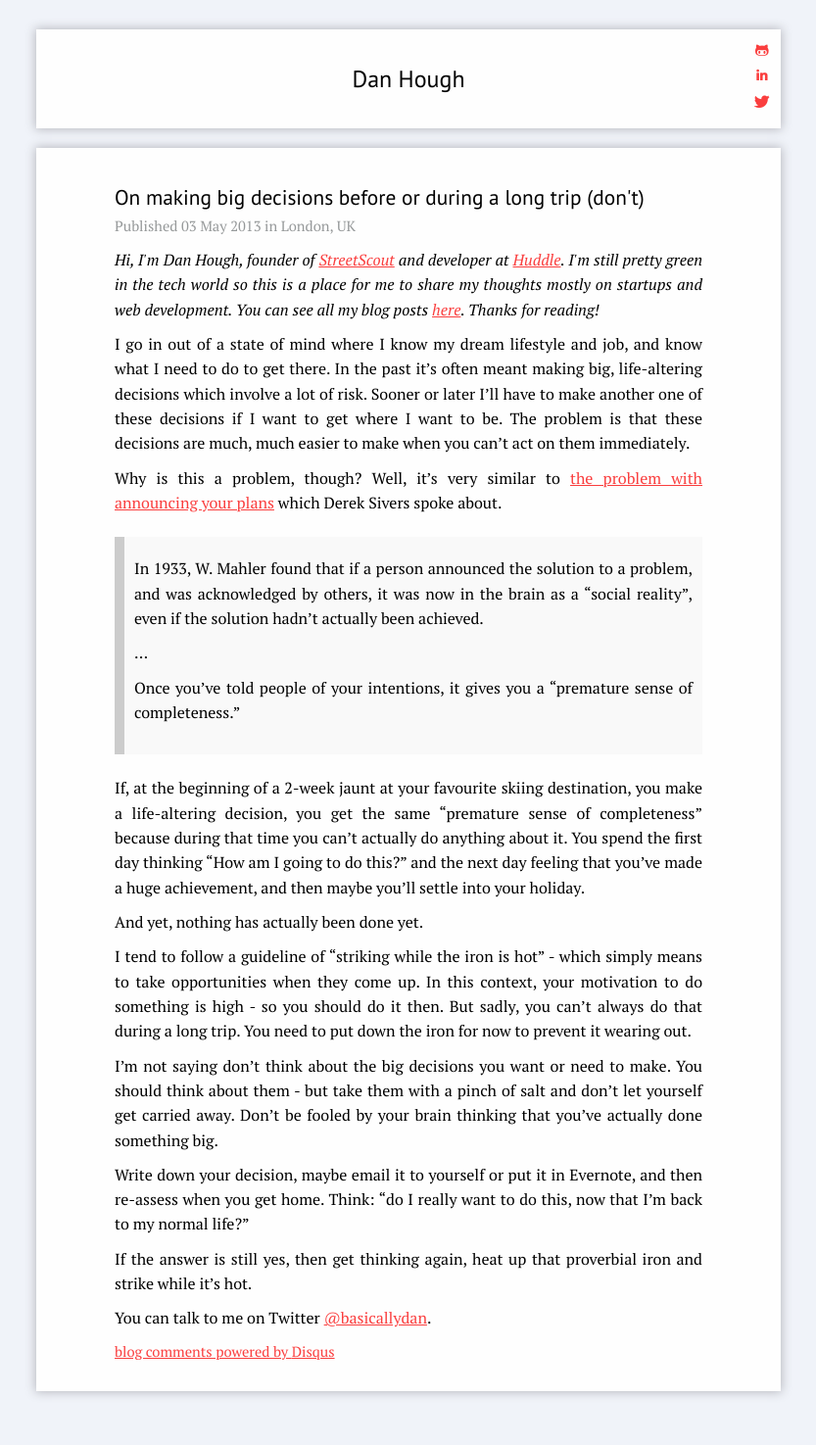
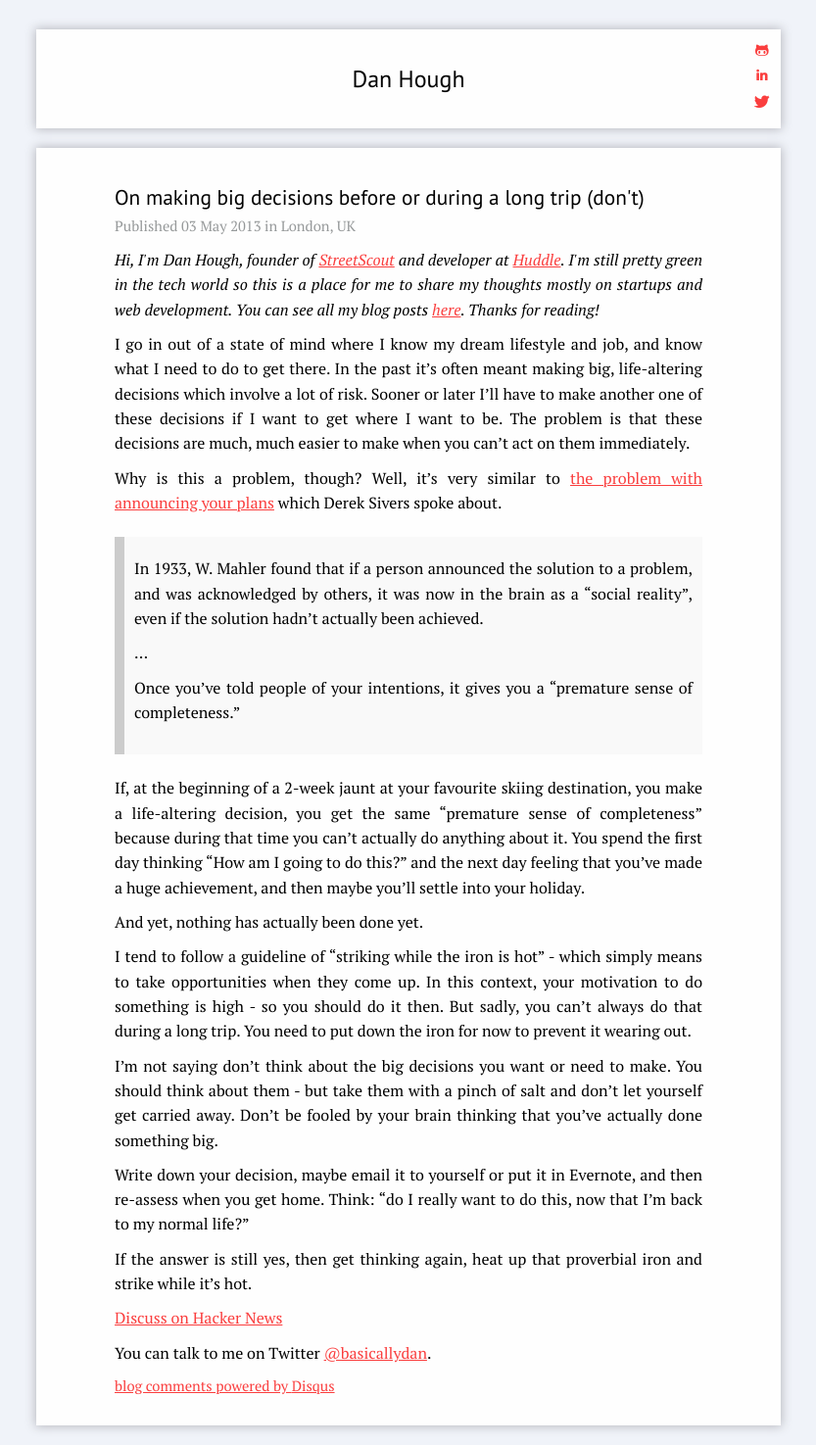
Before and after one commit to basicallydan/danhough.com, a Jekyll site: the page built from _posts/2013-05-03-dont-make-big-decisions-before-trip.md, in a window 1280 px wide. Shown: the whole page at 98% size, without its empty margins (223-1056 px from the left). Built offline with Jekyll 4.4.1, drawn with Linux system fonts in a browser that asks for light colours; comment, search, counter and statistics services are not loaded; before the commit the page ends 1440 px from its top, so only the background shows below that.

Commit message:
Added hn link

```diff
--- a/_posts/2013-05-03-dont-make-big-decisions-before-trip.md
+++ b/_posts/2013-05-03-dont-make-big-decisions-before-trip.md
@@ -26,3 +26,5 @@ I'm not saying don't think about the big decisions you want or need to make. You
 Write down your decision, maybe email it to yourself or put it in Evernote, and then re-assess when you get home. Think: "do I really want to do this, now that I'm back to my normal life?"
 
 If the answer is still yes, then get thinking again, heat up that proverbial iron and strike while it's hot.
+
+[Discuss on Hacker News](https://news.ycombinator.com/item?id=5649954)
```
